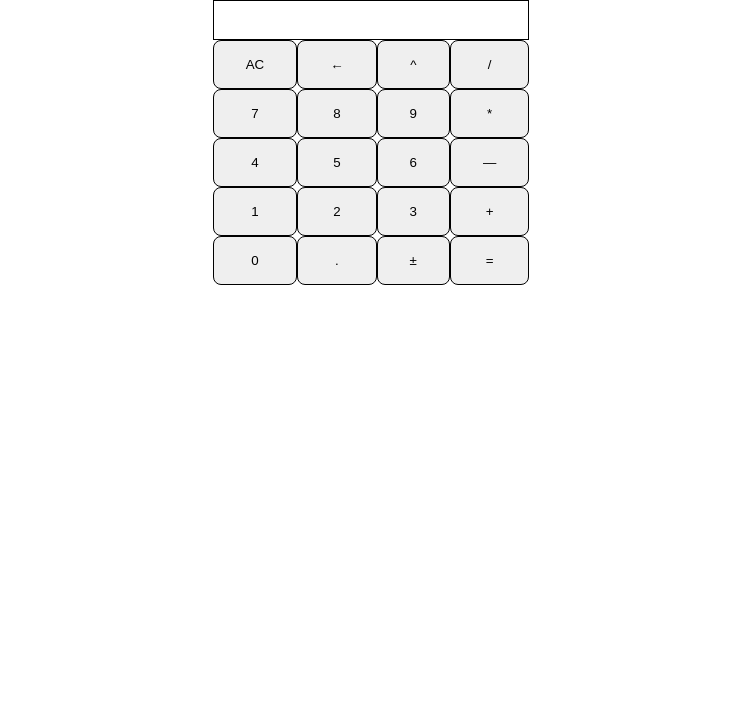
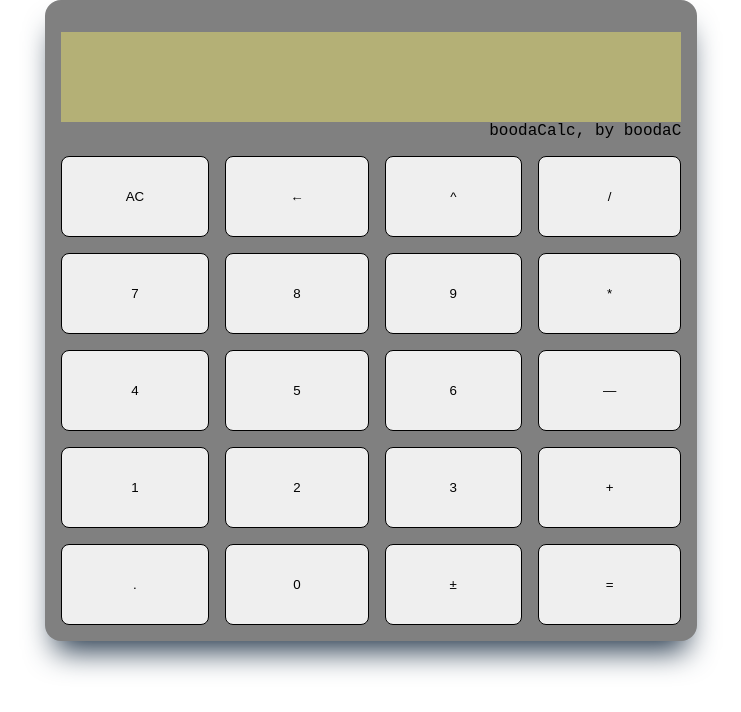
Before and after one commit to Boodac/calculator, a plain HTML site: page index.html in a window 1280 px wide. Shown: the whole page, without its empty margins (269-1010 px from the left). Drawn offline with Linux system fonts and the light colour scheme.

Commit message:
CSS tweaks and key handling

```diff
--- a/index.html
+++ b/index.html
@@ -8,30 +8,32 @@
 </head>
 <body>
     <div class="container">
+        <div class="calcBody">
             <div class="display">
-            <div id="topline"><div id="opDisplay"></div><div id="currOp"></div></div>
-            <div id="bottomline"><div id="negation"></div><div id="currDisplay"></div></div>
+                <div id="topline" class="screen"><div id="opDisplay" class="screen"></div><div id="currOp" class="screen"></div></div>
+                <div id="bottomline" class="screen"><div id="negation" class="screen"></div><div id="currDisplay" class="screen"></div></div>
             </div>
+            <div id="attribution">boodaCalc, by boodaC</div>
             <div class="cluster">
                 <div class="col">
                     <button id="allclear"></button>
-                <button id="7"></button>
-                <button id="4"></button>
-                <button id="1"></button>
-                <button id="0"></button>
+                    <button id="7" class="number"></button>
+                    <button id="4" class="number"></button>
+                    <button id="1" class="number"></button>
+                    <button id="decimal" class="number"></button>
                 </div>
                 <div class="col">
                     <button id="backspace"></button>
-                <button id="8"></button>
-                <button id="5"></button>
-                <button id="2"></button>
-                <button id="decimal"></button>
+                    <button id="8" class="number"></button>
+                    <button id="5" class="number"></button>
+                    <button id="2" class="number"></button>
+                    <button id="0" class="number"></button>
                 </div>
                 <div class="col">
                     <button id="exponent"></button>
-                <button id="9"></button>
-                <button id="6"></button>
-                <button id="3"></button>
+                    <button id="9" class="number"></button>
+                    <button id="6" class="number"></button>
+                    <button id="3" class="number"></button>
                     <button id="signflip"></button>
                 </div>
                 <div class="col">
@@ -43,7 +45,7 @@
                 </div>
             </div>
         </div>
-    <input id="hook" autofocus />
+    </div>
     <script src="script.js"></script>
 </body>
 </html>
--- a/script.js
+++ b/script.js
@@ -1,7 +1,8 @@
 const hook = document.querySelector("#hook");
+const body = document.querySelector("body");
 const DISPLAY = { currSign:"",negation:"—", toptext:"", bottomtext:""};
 const NEGATIVE = "-";
-const EQUAL = {symbol: "=", id: "equal", value: null, code: ["Equal", "Enter", "Space", "NumpadEnter"]};
+const EQUAL = {symbol: "=", id: "equal", value: null, code: ["Equal", "NumpadEnter"]};
 const CLEAR = {symbol:"AC", id:"allclear", value: null, code: ["KeyC", "Escape"]};
 const DEL = {symbol: "←", id:"backspace", value: null, code: ["Backspace", "Delete"]}
 const MUL = {symbol:"*", id: "multiply", value: null, code: ["NumpadMultiply"]};
@@ -184,13 +185,18 @@ function error() {
 //BUTTON FUNCTIONS
 
 function update(pressed){
+    console.log(DISPLAY.bottomtext);
     if(pressed === DEL) { backspace(); return; }
     if(pressed === CLEAR) { reset(); return; }
     if(errFlag) { reset(); errFlag = 0; refresh(); return; };
     if(pressed.value !== null) { assembleOperand(pressed); return; }
     if(pressed === NEG) { d_negation.toggle(); refresh(); return; }
-    if(pressed === EQUAL) { equalOut(pressed); refresh(); return; }
-    if(!DISPLAY.bottomtext) { DISPLAY.currSign = pressed.symbol; refresh(); return; }
+    if(pressed === EQUAL) {
+        if(!DISPLAY.toptext) { DISPLAY.toptext = DISPLAY.bottomtext; DISPLAY.bottomtext = ""; return;}
+        else { equalOut(pressed); refresh(); return; }
+    }
+    if(!DISPLAY.bottomtext && !DISPLAY.toptext) return;
+    if(!DISPLAY.bottomtext && (DISPLAY.toptext || DISPLAY.currSign)) { DISPLAY.currSign = pressed.symbol; refresh(); return; }
     if(globalLastOp !== {} && !DISPLAY.toptext) {
         globalLastOp = pressed;
         DISPLAY.currSign = pressed.symbol;
@@ -298,7 +304,11 @@ function exp(operand, exponent){
     return Number(operand) ** Number(exponent);
 }
 
-hook.addEventListener("keyup", (e) => handleKeypress(e));
+
+console.log(EQUAL.code[0]);
+console.log(EQUAL.code[1]);
+
+document.addEventListener("keyup", (e) => handleKeypress(e));
 
 function handleKeypress(event) {
     switch(event.code) {
@@ -322,15 +332,20 @@ function handleKeypress(event) {
             break;
         case ZERO.code[0]: update(ZERO);
             break;
-        case EQUAL.code[0]:
-        case EQUAL.code[1]:
-        case EQUAL.code[2]:
+        case EQUAL.code[0]: update(EQUAL);
+            break;
+        case EQUAL.code[1]: update(EQUAL);
+            break;
+        case EQUAL.code[2]: update(EQUAL);
+            break;
         case EQUAL.code[3]: update(EQUAL);
             break;
-        case CLEAR.code[0]:
+        case CLEAR.code[0]: update(CLEAR);
+            break;
         case CLEAR.code[1]: update(CLEAR);
             break;
-        case DEL.code[0]:
+        case DEL.code[0]: update(DEL);
+            break;
         case DEL.code[1]: update(DEL);
             break;
         case MUL.code[0]: update(MUL);
@@ -349,5 +364,4 @@ function handleKeypress(event) {
             break;
         default: return;
     }
-    console.log(event);
 }
--- a/style.css
+++ b/style.css
@@ -10,19 +10,38 @@ body {
     justify-content: center;
     align-items: center;
     font-family: "Droid Sans Mono", monospace;
+    font-size: 36px;
+}
+
+#attribution {;
+    text-align: right;
+    font-size: 1rem;
 }
 
 .container {
-    display: flex;
-    flex-direction: column;
+
+}
+
+.calcBody{
+    padding: 1rem;
+    background-color: gray;
+    border-radius: 1rem;
+    box-shadow: rgb(38, 57, 77) 0px 20px 30px -10px;
 }
 
 .display {
     display: flex;
     flex-direction: column;
     justify-content: flex-end;
-    height: 2.5rem;
-    border: 1px solid black;
+    height: 2.5em;
+    border: 1px solid #b4b076;
+    margin-top: 1rem;
+}
+
+.screen {
+    background-color: #b4b076;
+    flex: 1;
+    text-align: right;
 }
 
 #bottomline, #topline {
@@ -30,23 +49,26 @@ body {
     justify-content: space-between;
 }
 
-#opDisplay {
-    margin-left: auto;
+#currOp {
+    flex-grow: 0;
 }
 
 .cluster {
     display: flex;
     flex: 1;
+    gap: 1rem;
 }
 
 .col {
     display: flex;
     flex-direction: column;
+    margin-top: 1rem;
+    gap: 1rem;
 }
 
 button {
     flex: 1 1 100%;
-    padding: 1rem 2rem;
+    padding: 2rem 4rem;
     border: 1px solid black;
     border-radius: 0.5rem;
 }
```
Lines whose indentation alone changed are shown as unchanged.
